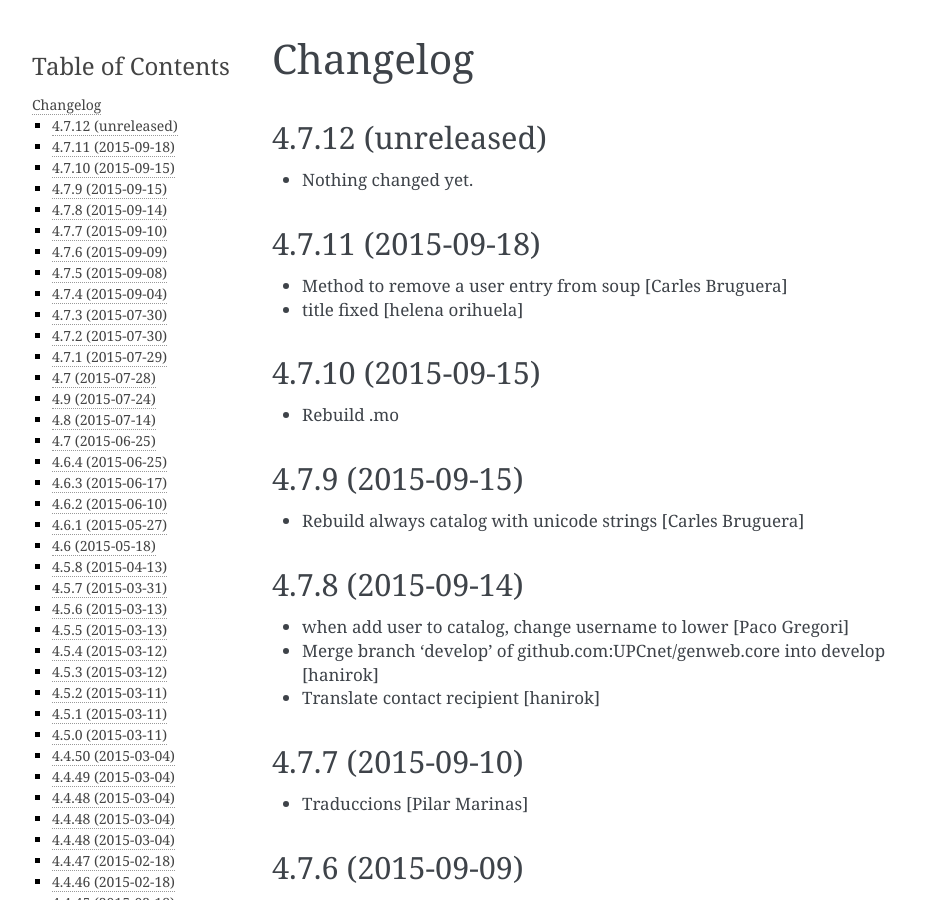
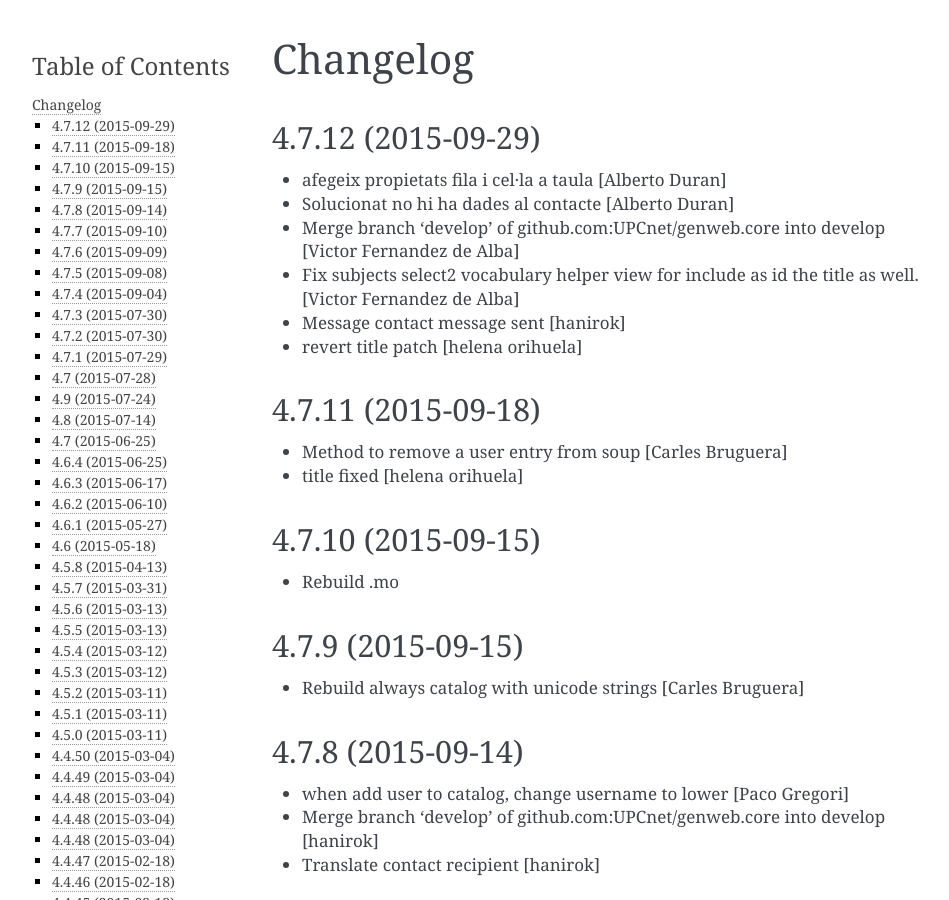
Before and after one commit to UPCnet/genweb.core, a Sphinx documentation site: the page built from docs/HISTORY.rst, in a window 1280 px wide and 900 px high. Shown: the whole window, without its empty margins (148-1097 px from the left). Built offline with Sphinx 7.4.7, drawn with Linux system fonts in a browser that asks for light colours.

Commit message:
Preparing release 4.7.12

```diff
--- a/docs/HISTORY.rst
+++ b/docs/HISTORY.rst
@@ -1,11 +1,15 @@
 Changelog
 =========
 
-4.7.12 (unreleased)
+4.7.12 (2015-09-29)
 -------------------
 
-- Nothing changed yet.
-
+* afegeix propietats fila i cel·la a taula [Alberto Duran]
+* Solucionat no hi ha dades al contacte [Alberto Duran]
+* Merge branch 'develop' of github.com:UPCnet/genweb.core into develop [Victor Fernandez de Alba]
+* Fix subjects select2 vocabulary helper view for include as id the title as well. [Victor Fernandez de Alba]
+* Message contact message sent [hanirok]
+* revert title patch [helena orihuela]
 
 4.7.11 (2015-09-18)
 -------------------
--- a/setup.py
+++ b/setup.py
@@ -1,7 +1,7 @@
 from setuptools import setup, find_packages
 import os
 
-version = '4.7.12.dev0'
+version = '4.7.12'
 
 README = open('README.rst').read()
 HISTORY = open(os.path.join('docs', 'HISTORY.rst')).read()
```
